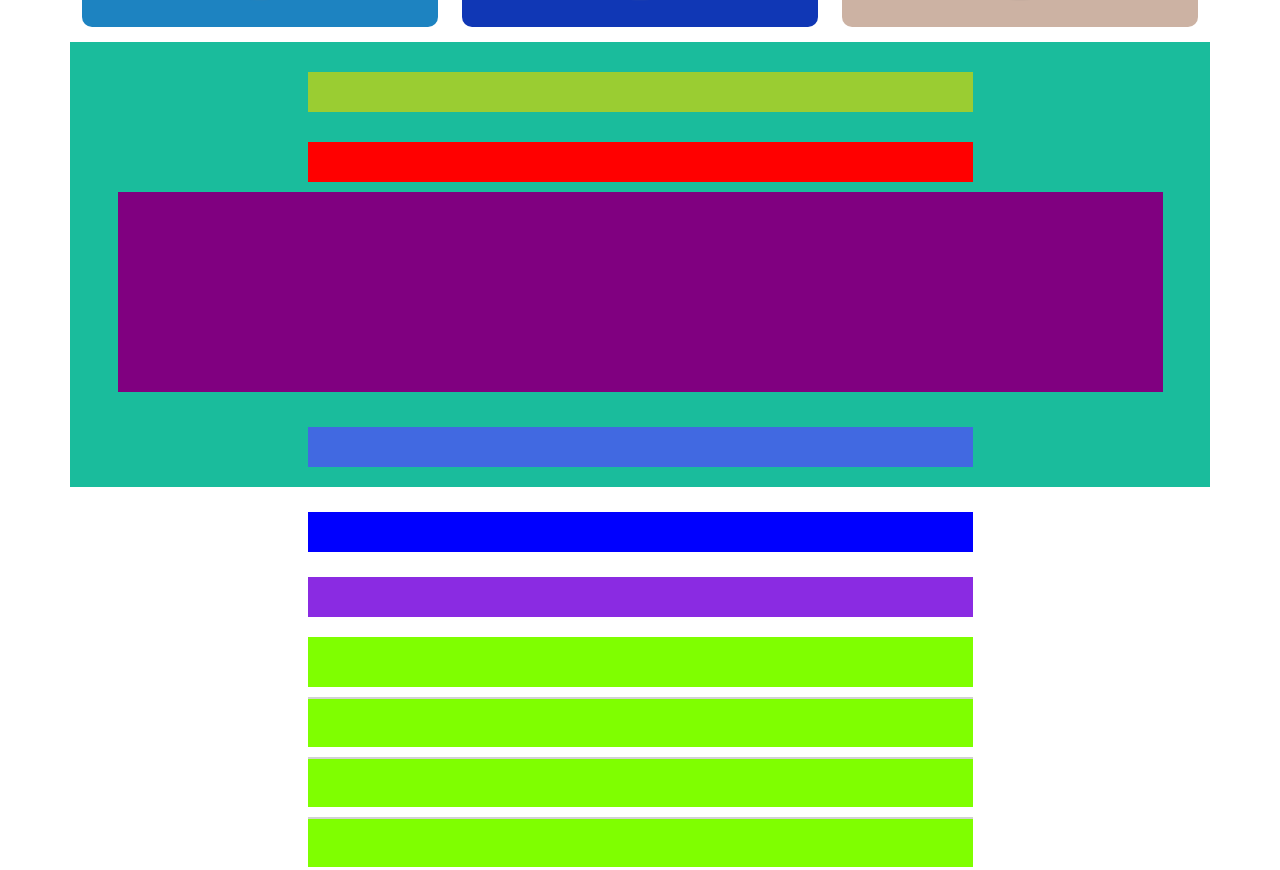
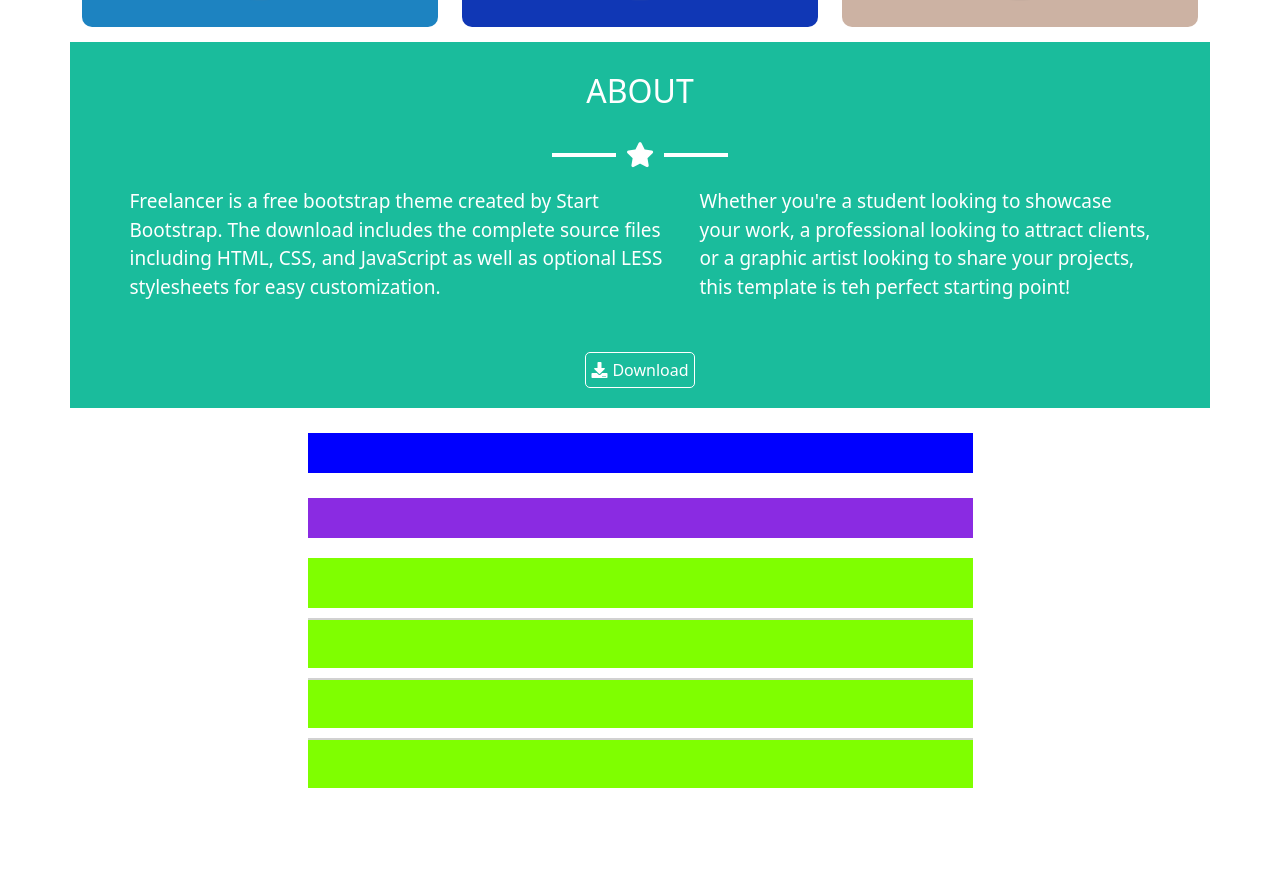
Before and after one commit to Giuseppe0197/html-css-bootstrap-freelancer, a plain HTML site: page index.html in a window 1280 px wide. Shown: the part 1119-1989 px from the top of the page. Drawn offline with nearby package versions, Linux system fonts and the light colour scheme.

Commit message:
green part

```diff
--- a/css/style.css
+++ b/css/style.css
@@ -157,27 +157,57 @@
 }
 
 .titolo-green {
-    background-color: yellowgreen;
     height: 40px;
     margin: 30px 0;
+    text-align: center;
+}
+
+.titolo-green h2 {
+    color: white;
+    text-transform: uppercase;
 }
 
 .stella-green {
-    height: 40px;
-    background-color: red;
-    margin-bottom: 10px;
+    margin-bottom: 20px;
+}
+
+.linea-green {
+    width: 10%;
+    height: 2px;
+    background-color: white;
+    border: 2px solid white;
+}
+
+.stellina-green {
+    color: white;
+    margin: 0 10px;
+    font-size: 25px;
 }
 
 .paragrafo {
-    background-color: purple;
-    min-height: 200px;
     margin-bottom: 15px;
 }
 
+.paragrafo p {
+    color: white;
+    font-size: 19px;
+}
+
 .bottone {
-    height: 40px;
     margin: 20px;
-    background-color: royalblue;
+    text-align: center;
+}
+
+.bottone button {
+    color: white;
+    background-color: transparent;
+    border: 1px solid white;
+    border-radius: 5px;
+    padding: 5px;
+}
+
+.fa-download {
+    margin-right: 5px;
 }
 
 /* sezione contatti */
--- a/index.html
+++ b/index.html
@@ -230,15 +230,43 @@
 
         <div class="row justify-content-center green">
 
-            <div class="col-7 col-md-7 col-xl-7 titolo-green"></div>
+            <div class="col-12 col-md-7 col-xl-7 titolo-green">
 
-            <div class="col-7 col-md-8 col-xl-7 stella-green"></div>
+                <h2>About</h2>
 
-            <div class="col-8 col-md-5 col-xl-6 paragrafo"></div>
+            </div>
 
-            <div class="col-8 col-md-5 col-xl-5 paragrafo"></div>
+            <div class="col-12 col-md-8 col-xl-7 stella-green">
 
-            <div class="col-6 col-md-7 col-xl-7 bottone"></div>
+                <div class="contenitore">
+
+                    <div class="linea-green"></div>
+
+                    <i class="fas fa-star stellina-green"></i>
+
+                    <div class="linea-green"></div>
+
+                </div>
+
+            </div>
+
+            <div class="col-7 col-md-5 col-xl-6 paragrafo">
+
+                <p>Freelancer is a free bootstrap theme created by Start Bootstrap. The download includes the complete source files including HTML, CSS, and JavaScript as well as optional LESS stylesheets for easy customization.</p>
+
+            </div>
+
+            <div class="col-7 col-md-5 col-xl-5 paragrafo">
+
+                <p>Whether you're a student looking to showcase your work, a professional looking to attract clients, or a graphic artist looking to share your projects, this template is teh perfect starting point!</p>
+
+            </div>
+
+            <div class="col-12 col-md-7 col-xl-7 bottone">
+
+                <button><i class="fas fa-download"></i>Download</button>
+
+            </div>
 
         </div>
 
```
